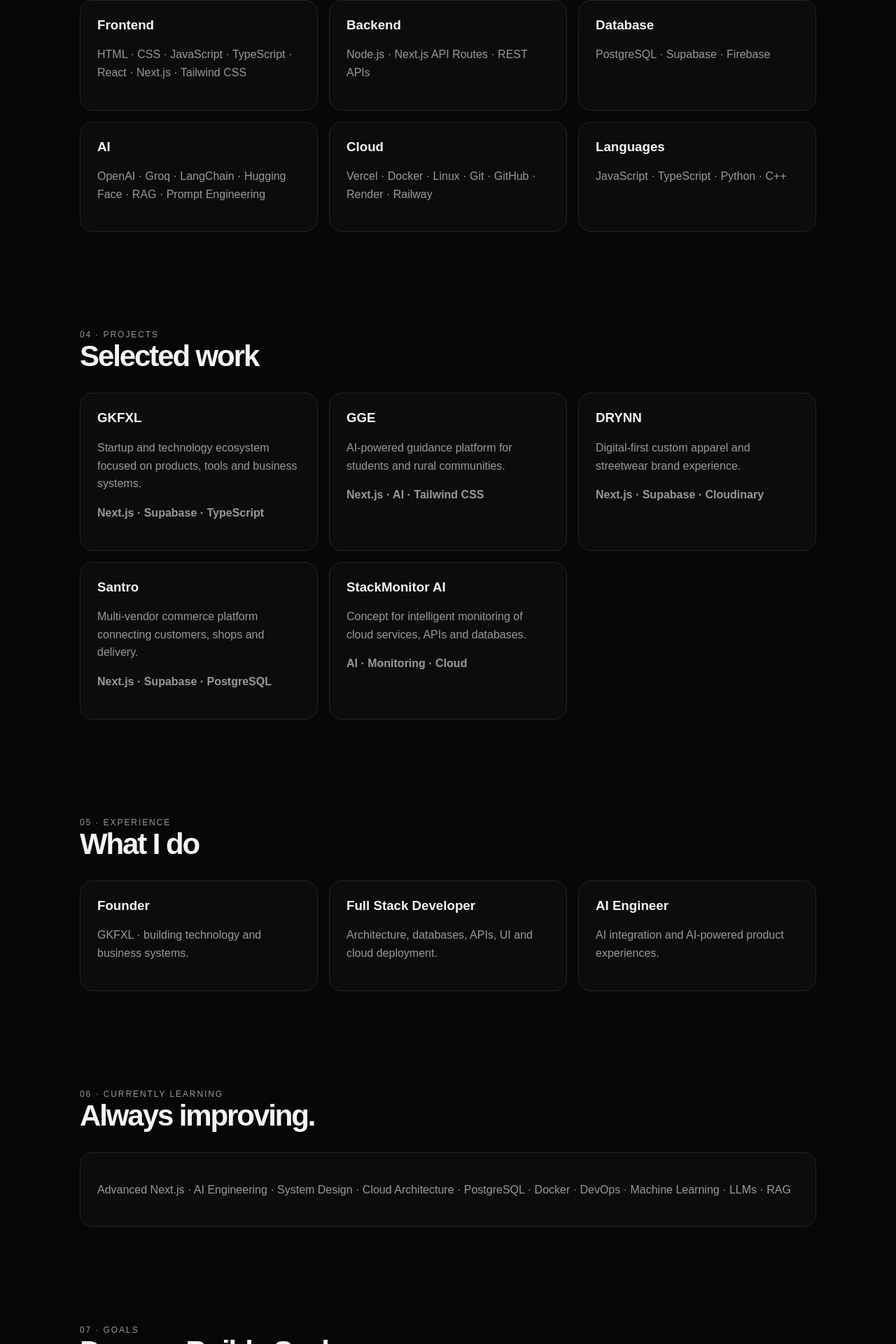
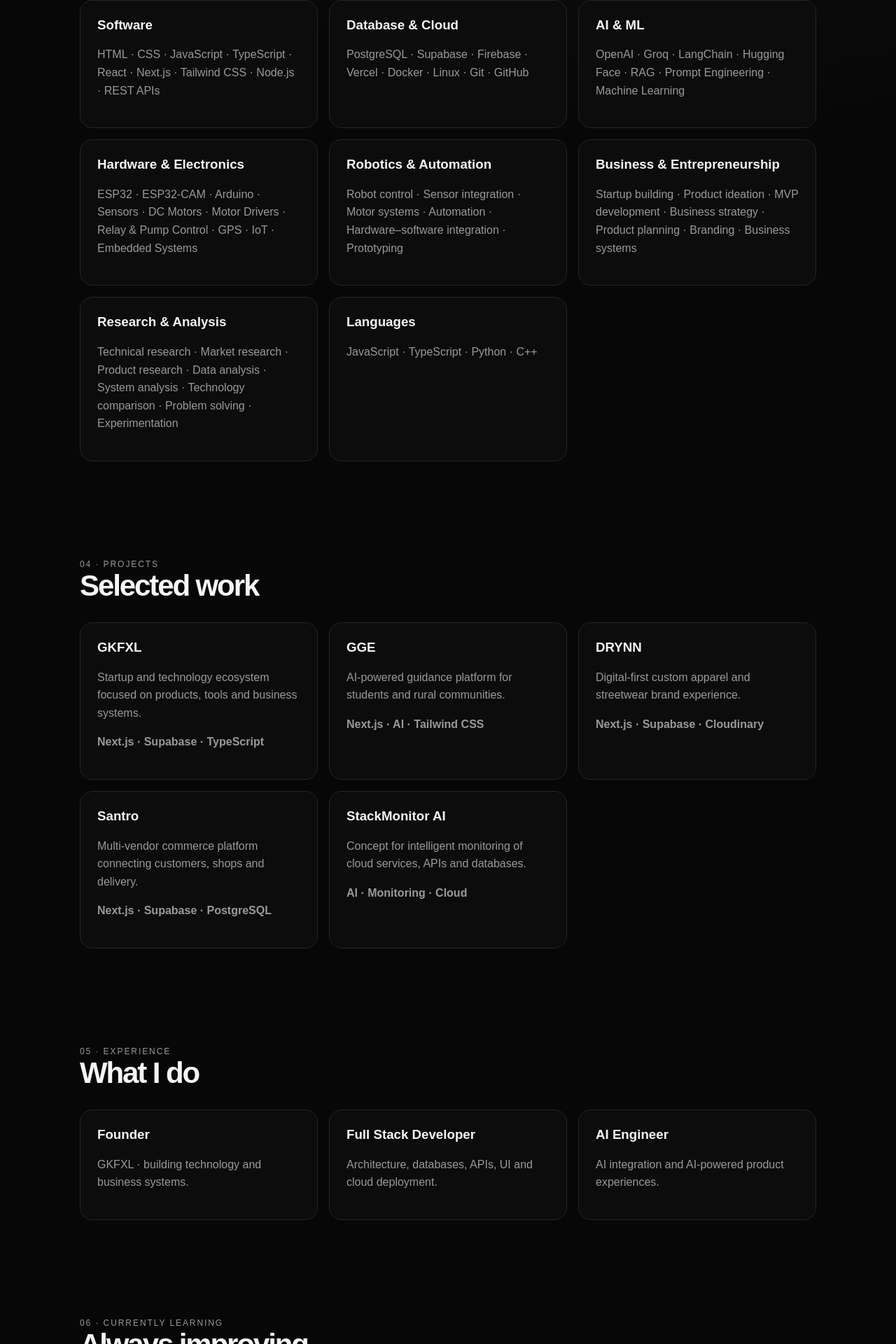
Before and after one commit to gokulmaniraj2008-collab/Gokul-aibot, a Next.js app: page /portfolio in a window 1280 px wide. Shown: the part 1644-3564 px from the top of the page at 70% size. Built offline with nearby package versions, Linux system fonts and the light colour scheme.

Commit message:
Add hardware business research analysis skills

```diff
--- a/app/portfolio/page.tsx
+++ b/app/portfolio/page.tsx
@@ -1,10 +1,4 @@
 export default function Portfolio() {
-  const sections = [
-    ["Education", "B.Tech Agricultural Engineering · Engineering student combining agriculture, software, AI, IoT and robotics."],
-    ["Experience", "Founder of GKFXL · Full Stack Developer · AI Engineer · Startup Builder · End-to-end product development."],
-    ["Currently Learning", "Advanced Next.js · AI Engineering · System Design · Cloud Architecture · PostgreSQL · Docker · DevOps · Machine Learning · LLMs · RAG"],
-    ["Goals", "Build globally recognized software products, grow GKFXL, create impactful AI products, modernize agriculture through technology, help students and startups, and contribute to open source."],
-  ];
   const projects = [
     ["GKFXL", "Startup and technology ecosystem focused on products, tools and business systems.", "Next.js · Supabase · TypeScript"],
     ["GGE", "AI-powered guidance platform for students and rural communities.", "Next.js · AI · Tailwind CSS"],
@@ -13,11 +7,13 @@ export default function Portfolio() {
     ["StackMonitor AI", "Concept for intelligent monitoring of cloud services, APIs and databases.", "AI · Monitoring · Cloud"],
   ];
   const skills = [
-    ["Frontend", "HTML · CSS · JavaScript · TypeScript · React · Next.js · Tailwind CSS"],
-    ["Backend", "Node.js · Next.js API Routes · REST APIs"],
-    ["Database", "PostgreSQL · Supabase · Firebase"],
-    ["AI", "OpenAI · Groq · LangChain · Hugging Face · RAG · Prompt Engineering"],
-    ["Cloud", "Vercel · Docker · Linux · Git · GitHub · Render · Railway"],
+    ["Software", "HTML · CSS · JavaScript · TypeScript · React · Next.js · Tailwind CSS · Node.js · REST APIs"],
+    ["Database & Cloud", "PostgreSQL · Supabase · Firebase · Vercel · Docker · Linux · Git · GitHub"],
+    ["AI & ML", "OpenAI · Groq · LangChain · Hugging Face · RAG · Prompt Engineering · Machine Learning"],
+    ["Hardware & Electronics", "ESP32 · ESP32-CAM · Arduino · Sensors · DC Motors · Motor Drivers · Relay & Pump Control · GPS · IoT · Embedded Systems"],
+    ["Robotics & Automation", "Robot control · Sensor integration · Motor systems · Automation · Hardware–software integration · Prototyping"],
+    ["Business & Entrepreneurship", "Startup building · Product ideation · MVP development · Business strategy · Product planning · Branding · Business systems"],
+    ["Research & Analysis", "Technical research · Market research · Product research · Data analysis · System analysis · Technology comparison · Problem solving · Experimentation"],
     ["Languages", "JavaScript · TypeScript · Python · C++"],
   ];
 
@@ -27,21 +23,13 @@ export default function Portfolio() {
       <section className="hero"><div><div className="eyebrow">Founder · Full Stack Developer · AI Engineer</div><h1>GOKUL</h1><p>Founder of GKFXL, full stack developer, AI engineer and Agricultural Engineering student. I build AI-powered software, SaaS products and practical technology solutions.</p><div className="actions"><a className="button" href="#projects">Explore Projects</a><a className="button secondary" href="https://github.com/gokulmaniraj2008-collab" target="_blank" rel="noreferrer">GitHub</a></div></div><div className="card"><div className="orb">G</div><p style={{color:'#aaa',lineHeight:1.7}}>Dream · Build · Scale — technology products from India for a global audience.</p></div></section>
 
       <section className="section" id="about"><div className="eyebrow">01 · ABOUT ME</div><h2>Building technology that matters.</h2><div className="grid"><article className="item"><h3>Mission</h3><p>Build useful AI, SaaS, robotics and smart-technology solutions for real-world problems.</p></article><article className="item"><h3>Vision</h3><p>Build globally impactful technology products from India across AI, education, agriculture and automation.</p></article></div></section>
-
       <section className="section" id="education"><div className="eyebrow">02 · EDUCATION</div><h2>Engineering + Technology</h2><article className="item"><h3>B.Tech Agricultural Engineering</h3><p>Engineering student combining agriculture, software, AI, IoT and robotics to create practical solutions.</p></article></section>
-
-      <section className="section" id="skills"><div className="eyebrow">03 · SKILLS</div><h2>Tools I build with.</h2><div className="grid">{skills.map(([name,value])=><article className="item" key={name}><h3>{name}</h3><p>{value}</p></article>)}</div></section>
-
+      <section className="section" id="skills"><div className="eyebrow">03 · SKILLS</div><h2>Software + AI + Hardware + Business + Research</h2><div className="grid">{skills.map(([name,value])=><article className="item" key={name}><h3>{name}</h3><p>{value}</p></article>)}</div></section>
       <section className="section" id="projects"><div className="eyebrow">04 · PROJECTS</div><h2>Selected work</h2><div className="grid">{projects.map(([name,desc,stack])=><article className="item" key={name}><h3>{name}</h3><p>{desc}</p><p><strong>{stack}</strong></p></article>)}</div></section>
-
       <section className="section" id="experience"><div className="eyebrow">05 · EXPERIENCE</div><h2>What I do</h2><div className="grid"><article className="item"><h3>Founder</h3><p>GKFXL · building technology and business systems.</p></article><article className="item"><h3>Full Stack Developer</h3><p>Architecture, databases, APIs, UI and cloud deployment.</p></article><article className="item"><h3>AI Engineer</h3><p>AI integration and AI-powered product experiences.</p></article></div></section>
-
-      {sections.slice(2,3).map(([name,value])=><section className="section" id="learning" key={name}><div className="eyebrow">06 · {name.toUpperCase()}</div><h2>Always improving.</h2><article className="item"><p>{value}</p></article></section>)}
-
-      <section className="section" id="goals"><div className="eyebrow">07 · GOALS</div><h2>Dream · Build · Scale</h2><article className="item"><p>{sections[3][1]}</p></article></section>
-
+      <section className="section" id="learning"><div className="eyebrow">06 · CURRENTLY LEARNING</div><h2>Always improving.</h2><article className="item"><p>Advanced Next.js · AI Engineering · System Design · Cloud Architecture · PostgreSQL · Docker · DevOps · Machine Learning · LLMs · RAG</p></article></section>
+      <section className="section" id="goals"><div className="eyebrow">07 · GOALS</div><h2>Dream · Build · Scale</h2><article className="item"><p>Build globally recognized software products, grow GKFXL, create impactful AI products, modernize agriculture through technology, help students and startups, and contribute to open source.</p></article></section>
       <section className="section" id="github"><div className="eyebrow">08 · GITHUB</div><h2>Open source & experiments</h2><p style={{color:'#aaa',lineHeight:1.7}}>Explore my repositories, prototypes and ongoing experiments.</p><a className="button" href="https://github.com/gokulmaniraj2008-collab" target="_blank" rel="noreferrer">View GitHub Profile</a></section>
-
       <section className="section" id="contact"><div className="eyebrow">09 · CONTACT</div><h2>Let's build something.</h2><p style={{color:'#aaa',lineHeight:1.7}}>For projects, collaboration or ideas, connect through GitHub.</p><a className="button" href="https://github.com/gokulmaniraj2008-collab" target="_blank" rel="noreferrer">Connect on GitHub</a></section>
       <footer className="footer">© 2026 Gokul · GOKUL.AI</footer>
     </main>
```
